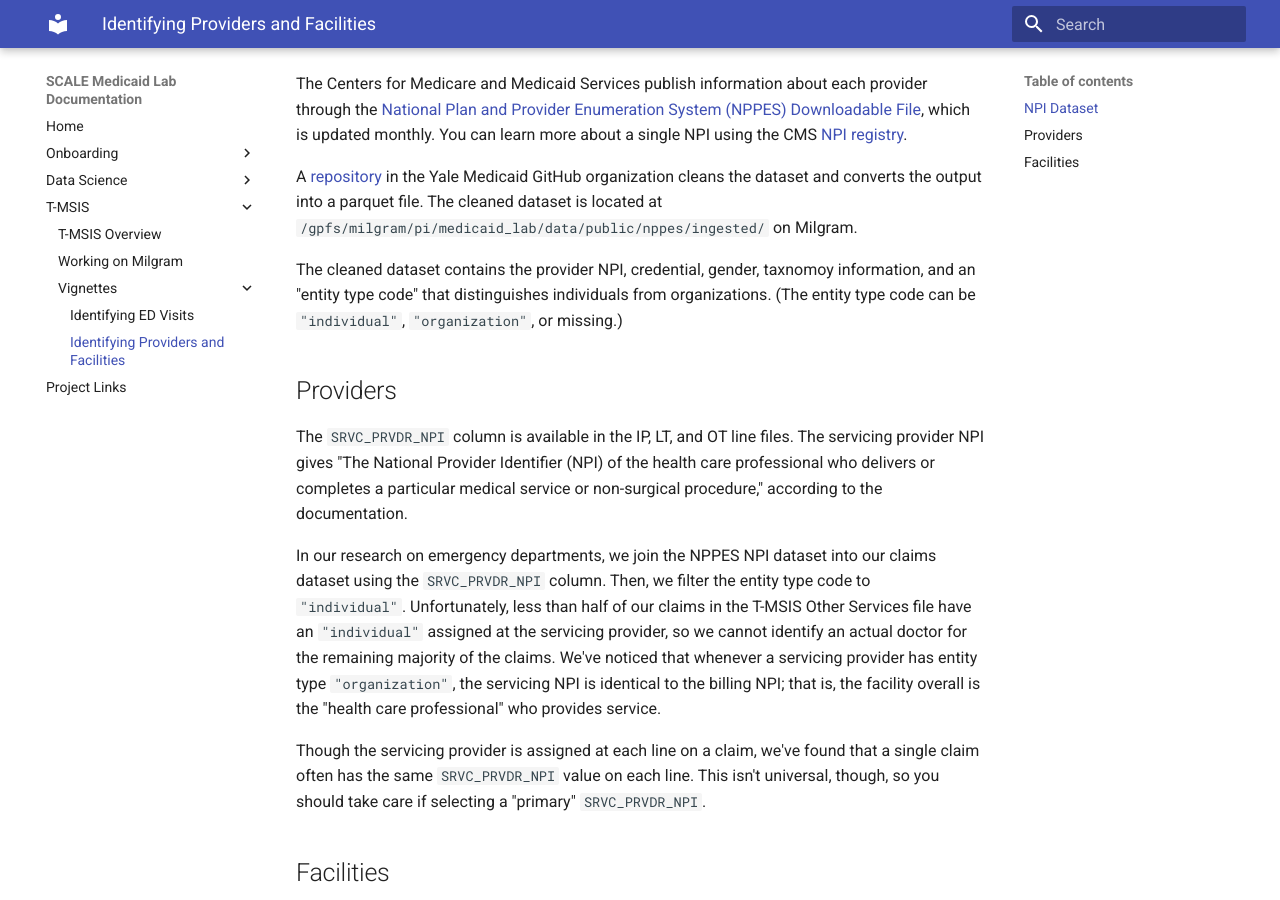
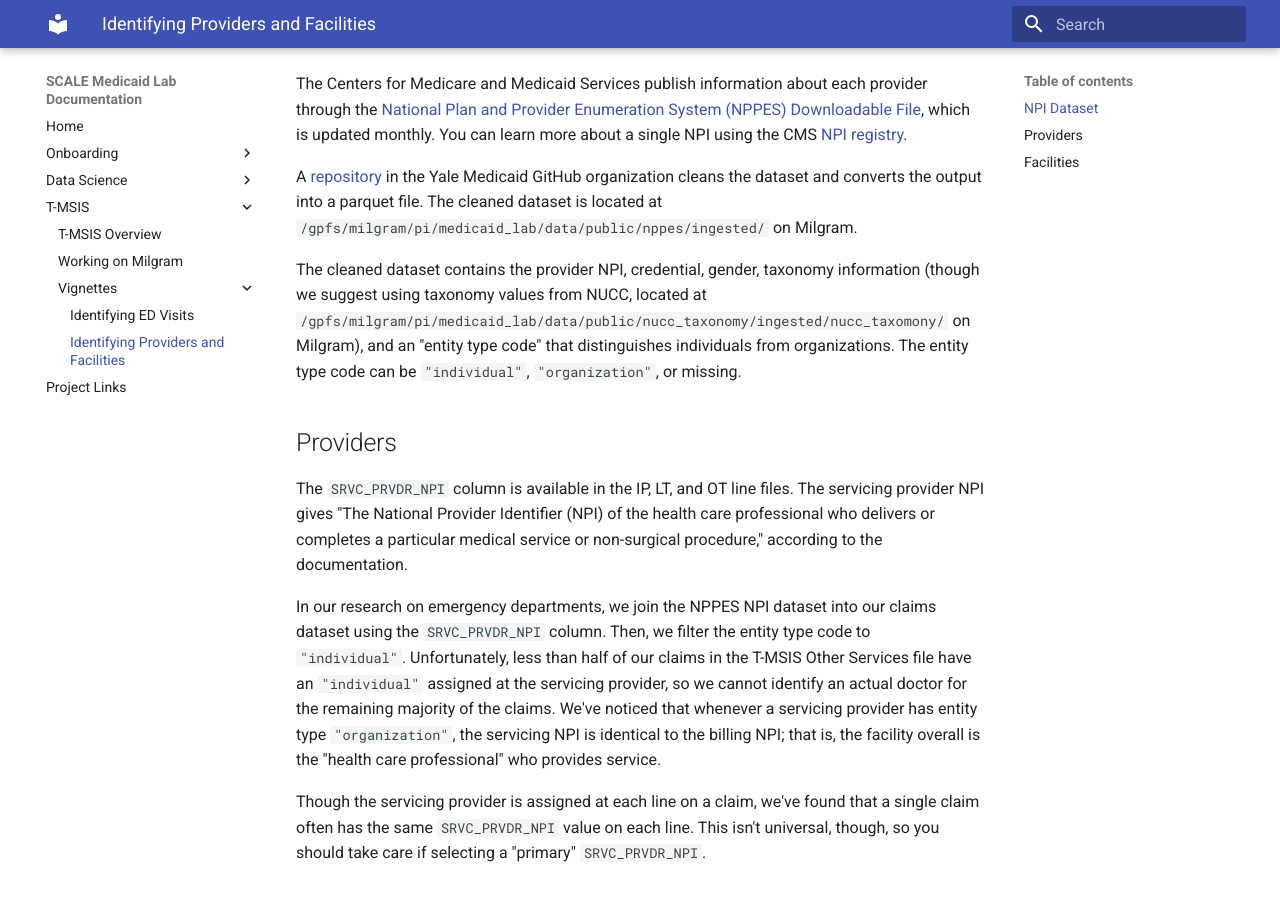
Before and after one commit to Yale-Medicaid/Documentation, an MkDocs documentation site: the page built from docs/tmsis/vignettes/providers.md, in a window 1280 px wide and 900 px high, scrolled down 318 px. Built offline with MkDocs 1.6.1 and Material for MkDocs 9.7.7, drawn with Linux system fonts in a browser that asks for light colours.

Commit message:
taxonomy

```diff
--- a/docs/tmsis/vignettes/providers.md
+++ b/docs/tmsis/vignettes/providers.md
@@ -10,7 +10,7 @@ The Centers for Medicare and Medicaid Services publish information about each pr
 
 A [repository](https://github.com/Yale-Medicaid/NPPES_NPI) in the Yale Medicaid GitHub organization cleans the dataset and converts the output into a parquet file. The cleaned dataset is located at `/gpfs/milgram/pi/medicaid_lab/data/public/nppes/ingested/` on Milgram.
 
-The cleaned dataset contains the provider NPI, credential, gender, taxnomoy information, and an "entity type code" that distinguishes individuals from organizations. (The entity type code can be `"individual"`, `"organization"`, or missing.)
+The cleaned dataset contains the provider NPI, credential, gender, taxonomy information (though we suggest using taxonomy values from NUCC, located at `/gpfs/milgram/pi/medicaid_lab/data/public/nucc_taxonomy/ingested/nucc_taxomony/` on Milgram), and an "entity type code" that distinguishes individuals from organizations. The entity type code can be `"individual"`, `"organization"`, or missing.
 
 ## Providers
 
```
